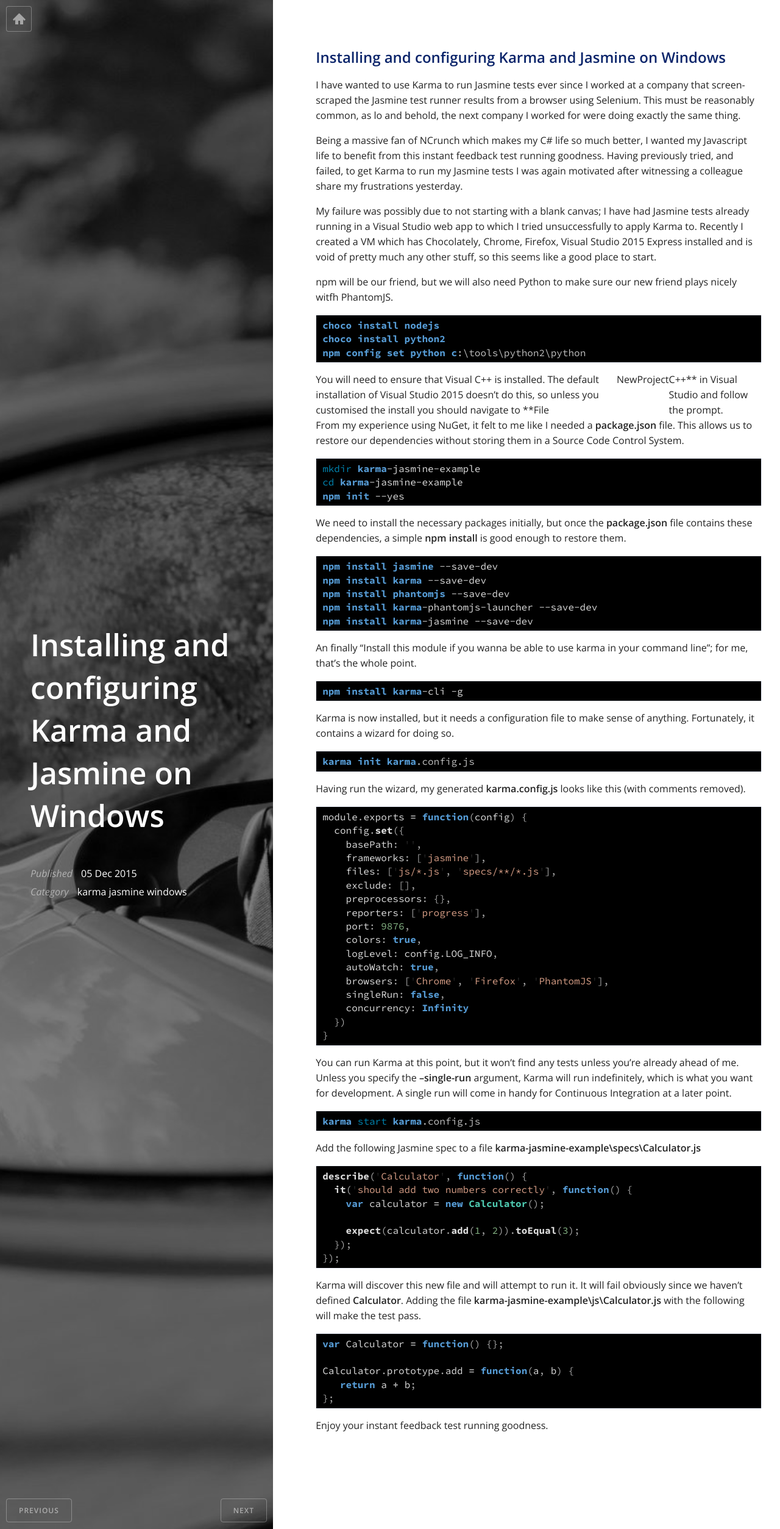
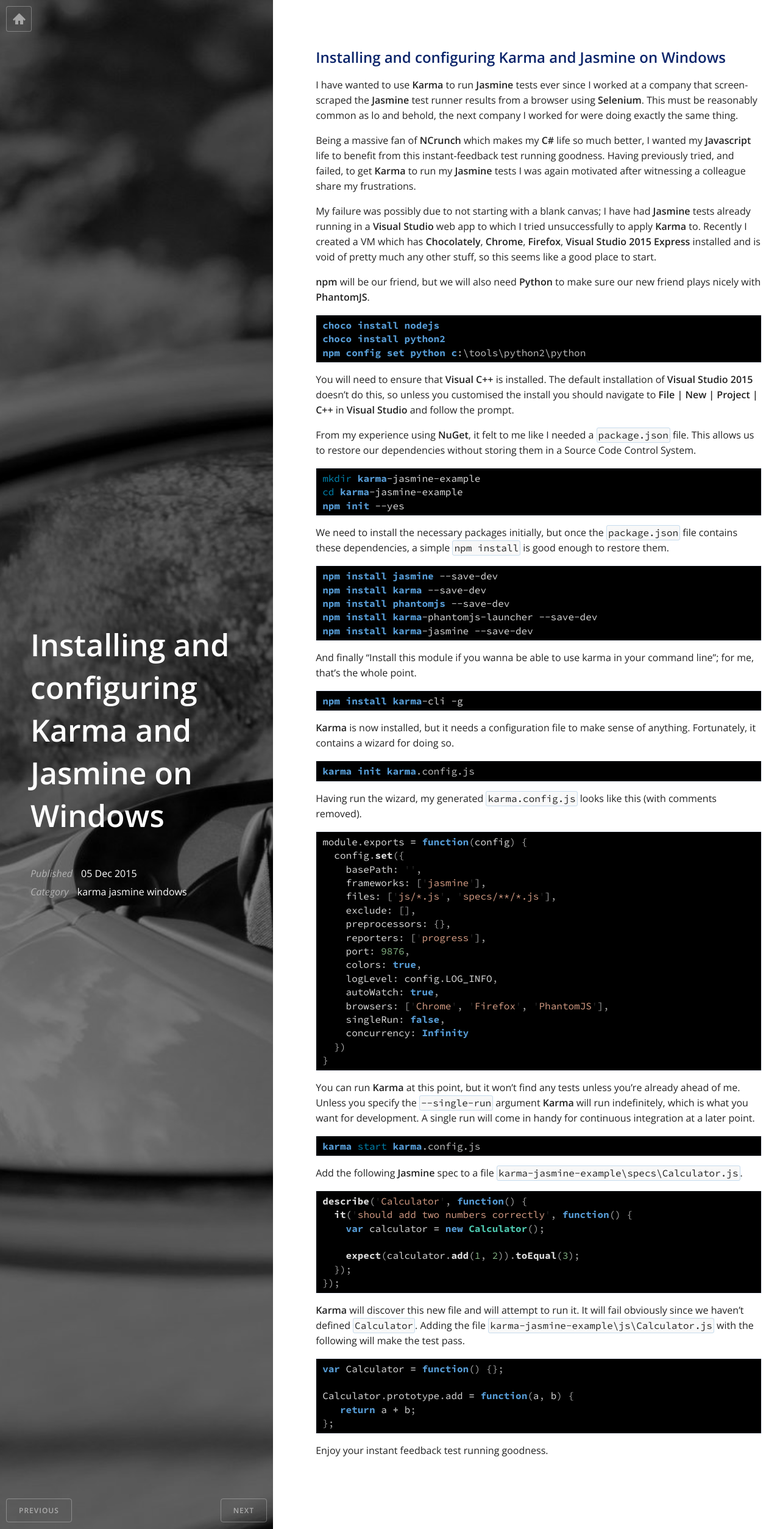
Before and after one commit to acraven/acraven.github.io, a Jekyll site: the page built from _posts/2015-12-05-karma-and-jasmine-on-windows.md, in a window 1280 px wide. Shown: the whole page at 61% size. Built offline with Jekyll 4.4.1, drawn with Linux system fonts in a browser that asks for light colours; nearby versions of some CDN libraries.

Commit message:
Replace pipes in karma and jasmine post

```diff
--- a/_posts/2015-12-05-karma-and-jasmine-on-windows.md
+++ b/_posts/2015-12-05-karma-and-jasmine-on-windows.md
@@ -6,13 +6,13 @@
 featured_image: /images/cover.jpg
 ---
 
-I have wanted to use Karma to run Jasmine tests ever since I worked at a company that screen-scraped the Jasmine test runner results from a browser using Selenium. This must be reasonably common, as lo and behold, the next company I worked for were doing exactly the same thing.
+I have wanted to use **Karma** to run **Jasmine** tests ever since I worked at a company that screen-scraped the **Jasmine** test runner results from a browser using **Selenium**. This must be reasonably common as lo and behold, the next company I worked for were doing exactly the same thing.
 
-Being a massive fan of NCrunch which makes my C# life so much better, I wanted my Javascript life to benefit from this instant feedback test running goodness. Having previously tried, and failed, to get Karma to run my Jasmine tests I was again motivated after witnessing a colleague share my frustrations yesterday.
+Being a massive fan of **NCrunch** which makes my **C#** life so much better, I wanted my **Javascript** life to benefit from this instant-feedback test running goodness. Having previously tried, and failed, to get **Karma** to run my **Jasmine** tests I was again motivated after witnessing a colleague share my frustrations.
 
-My failure was possibly due to not starting with a blank canvas; I have had Jasmine tests already running in a Visual Studio web app to which I tried unsuccessfully to apply Karma to. Recently I created a VM which has Chocolately, Chrome, Firefox, Visual Studio 2015 Express installed and is void of pretty much any other stuff, so this seems like a good place to start.
+My failure was possibly due to not starting with a blank canvas; I have had **Jasmine** tests already running in a **Visual Studio** web app to which I tried unsuccessfully to apply **Karma** to. Recently I created a VM which has **Chocolately**, **Chrome**, **Firefox**, **Visual Studio 2015 Express** installed and is void of pretty much any other stuff, so this seems like a good place to start.
 
-npm will be our friend, but we will also need Python to make sure our new friend plays nicely witfh PhantomJS.
+**npm** will be our friend, but we will also need **Python** to make sure our new friend plays nicely with **PhantomJS**.
 
 {% highlight batch %}
 choco install nodejs
@@ -30,7 +30,7 @@
 npm init --yes
 {% endhighlight %}
 
-We need to install the necessary packages initially, but once the **package.json** file contains these dependencies, a simple **npm install** is good enough to restore them.
+We need to install the necessary packages initially, but once the `package.json` file contains these dependencies, a simple `npm install` is good enough to restore them.
 
 {% highlight batch %}
 npm install jasmine --save-dev
@@ -40,19 +40,19 @@
 npm install karma-jasmine --save-dev
 {% endhighlight %}
 
-An finally "Install this module if you wanna be able to use karma in your command line"; for me, that's the whole point.
+And finally "Install this module if you wanna be able to use karma in your command line"; for me, that's the whole point.
 
 {% highlight batch %}
 npm install karma-cli -g
 {% endhighlight %}
 
-Karma is now installed, but it needs a configuration file to make sense of anything. Fortunately, it contains a wizard for doing so.
+**Karma** is now installed, but it needs a configuration file to make sense of anything. Fortunately, it contains a wizard for doing so.
 
 {% highlight batch %}
 karma init karma.config.js
 {% endhighlight %}
 
-Having run the wizard, my generated **karma.config.js** looks like this (with comments removed).
+Having run the wizard, my generated `karma.config.js` looks like this (with comments removed).
 
 {% highlight javascript %}
 module.exports = function(config) {
@@ -74,13 +74,13 @@
 }
 {% endhighlight %}
 
-You can run Karma at this point, but it won't find any tests unless you're already ahead of me. Unless you specify the **--single-run** argument, Karma will run indefinitely, which is what you want for development. A single run will come in handy for Continuous Integration at a later point.
+You can run **Karma** at this point, but it won't find any tests unless you're already ahead of me. Unless you specify the `--single-run` argument **Karma** will run indefinitely, which is what you want for development. A single run will come in handy for continuous integration at a later point.
 
 {% highlight batch %}
 karma start karma.config.js
 {% endhighlight %}
 
-Add the following Jasmine spec to a file **karma-jasmine-example\specs\Calculator.js**
+Add the following **Jasmine** spec to a file `karma-jasmine-example\specs\Calculator.js`.
 
 {% highlight javascript %}
 describe('Calculator', function() {
@@ -92,7 +92,7 @@
 });
 {% endhighlight %}
 
-Karma will discover this new file and will attempt to run it. It will fail obviously since we haven't defined **Calculator**. Adding the file **karma-jasmine-example\js\Calculator.js** with the following will make the test pass.
+**Karma** will discover this new file and will attempt to run it. It will fail obviously since we haven't defined `Calculator`. Adding the file `karma-jasmine-example\js\Calculator.js` with the following will make the test pass.
 
 {% highlight javascript %}
 var Calculator = function() {};
```
Also changed, not shown: other parts of _posts/2015-12-05-karma-and-jasmine-on-windows.md (+2 -2 lines).
